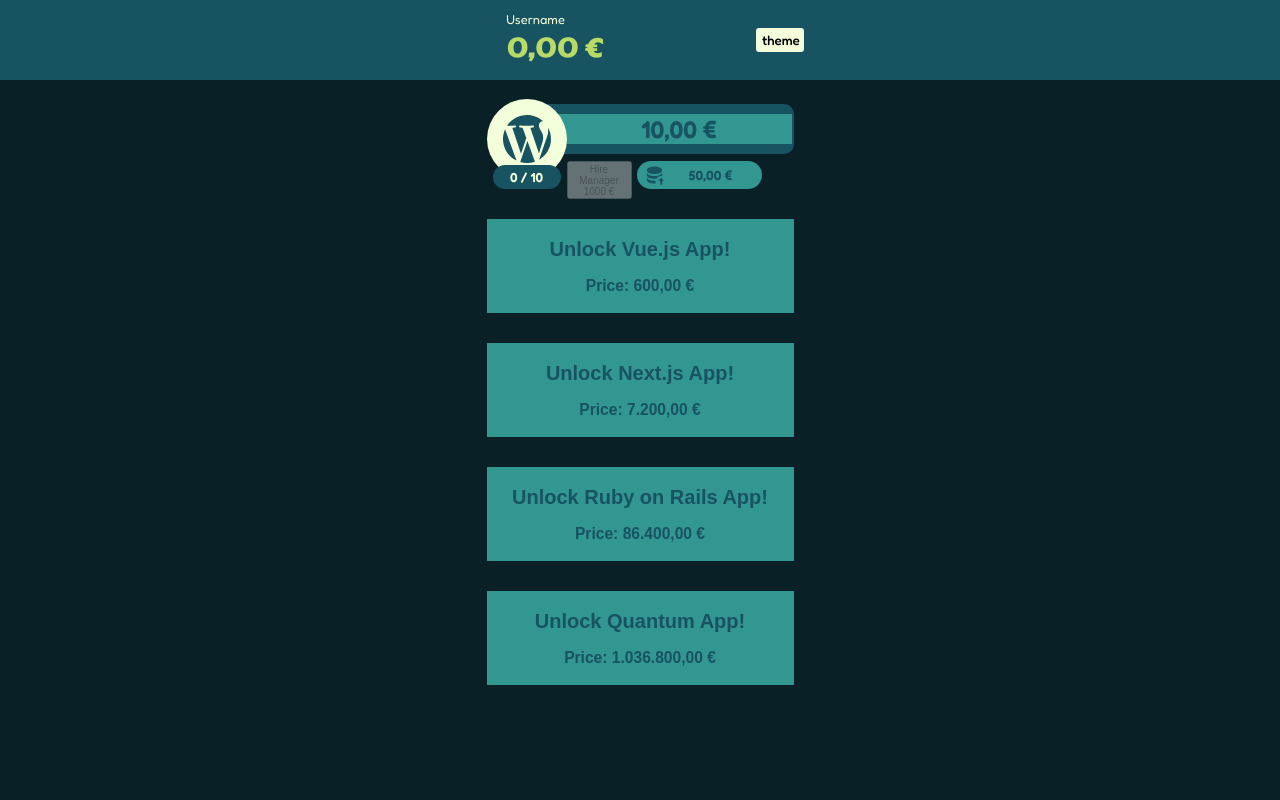
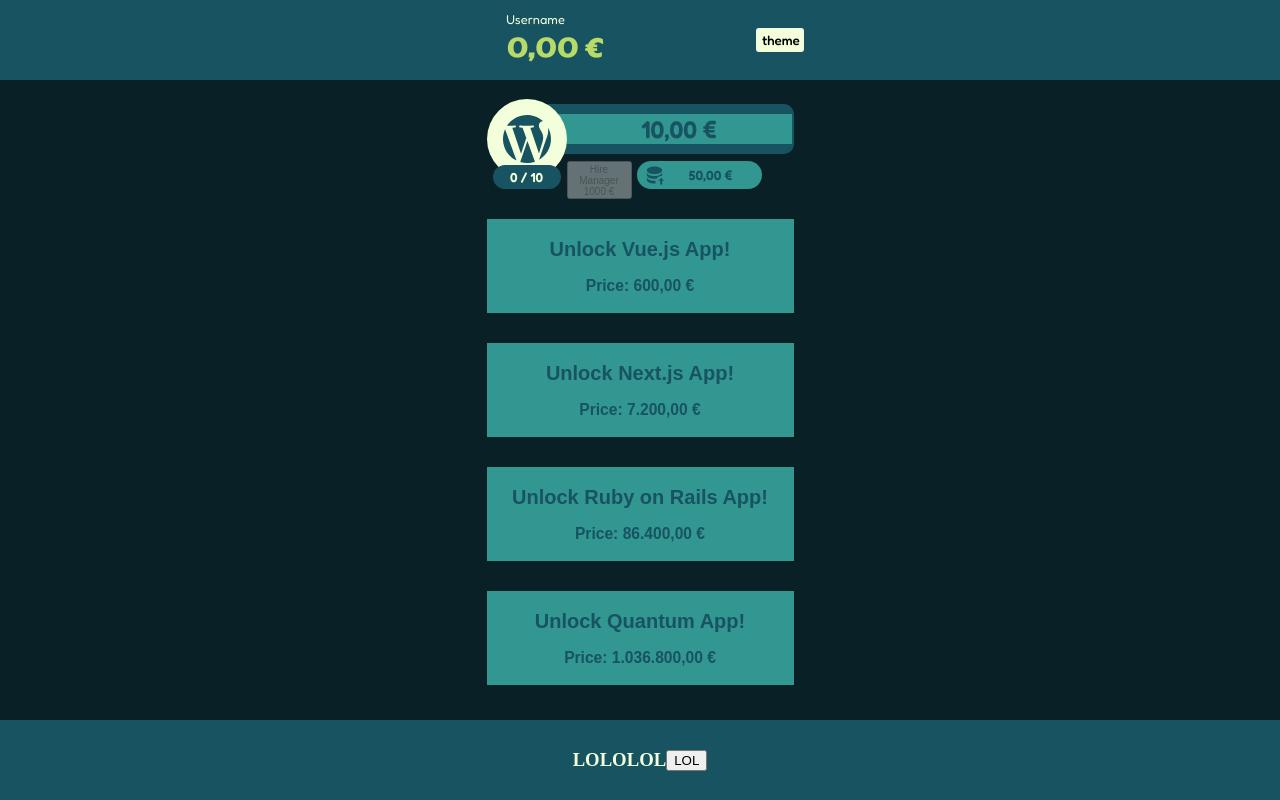
Before and after one commit to Satttoshi/idle-boss, a Next.js app: page / in a window 1280 px wide. Built offline with nearby package versions, Linux system fonts and the light colour scheme.

Commit message:
create nav component

```diff
--- a/pages/index.js
+++ b/pages/index.js
@@ -1,6 +1,7 @@
 import MoneyDisplay from "~/src/components/MoneyDisplay";
 import Product from "~/src/components/Product";
 import styled from "styled-components";
+import Navigation from "~/src/components/Navigation";
 
 export default function HomePage() {
   return (
@@ -13,6 +14,7 @@ export default function HomePage() {
         <Product tierId="tier4" />
         <Product tierId="tier5" />
       </StyledMain>
+      <Navigation />
     </>
   );
 }
@@ -20,5 +22,8 @@ export default function HomePage() {
 const StyledMain = styled.main`
   display: flex;
   flex-direction: column;
+  z-index: 100;
   align-items: center;
+  margin-top: 80px;
+  overflow-y: scroll;
 `;
--- a/src/components/MoneyDisplay.js
+++ b/src/components/MoneyDisplay.js
@@ -23,6 +23,9 @@ export default function MoneyDisplay() {
 }
 
 const StyledHeader = styled.header`
+  position: fixed;
+  top: 0;
+  z-index: 100;
   background-color: var(--5);
   width: 100%;
   height: 80px;
--- /dev/null
+++ b/src/components/Navigation.js
@@ -0,0 +1,21 @@
+import styled from "styled-components";
+
+export default function Navigation() {
+  return (
+    <StyledNavigation>
+      <h3>LOLOLOL</h3>
+      <button type="button">LOL</button>
+    </StyledNavigation>
+  );
+}
+
+const StyledNavigation = styled.nav`
+  position: fixed;
+  bottom: 0;
+  background-color: var(--5);
+  width: 100%;
+  height: 80px;
+  display: flex;
+  align-items: center;
+  justify-content: center;
+`;
```
